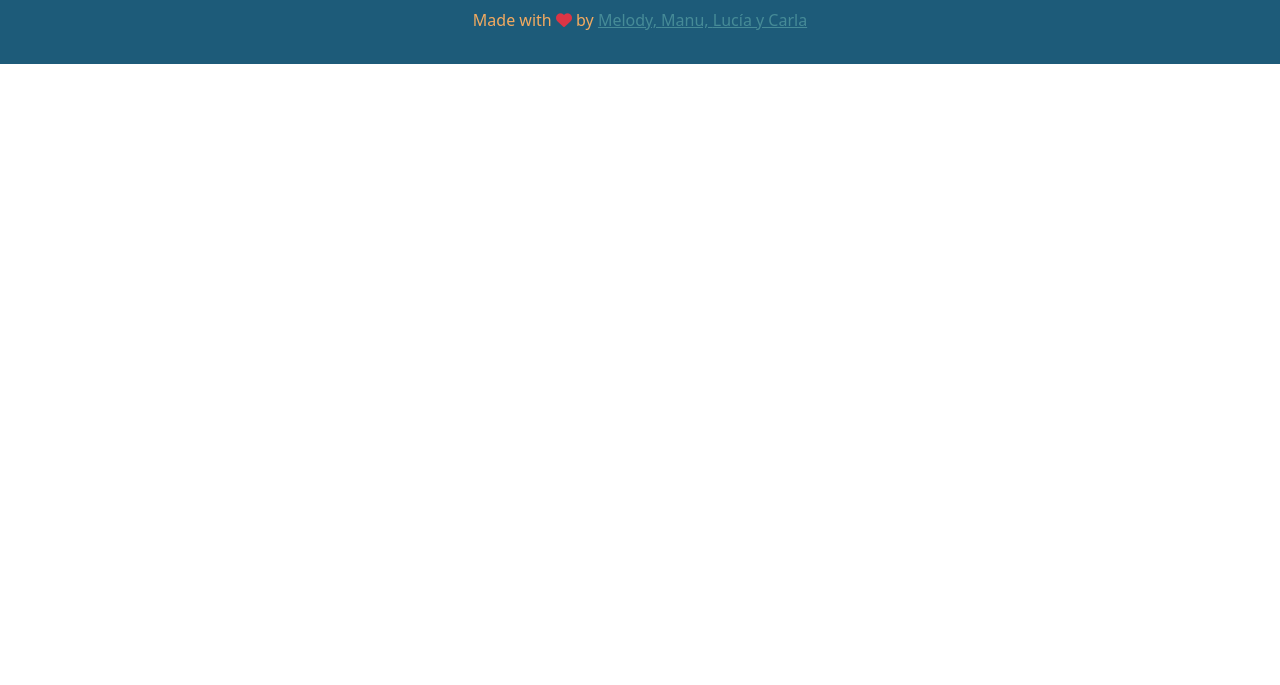
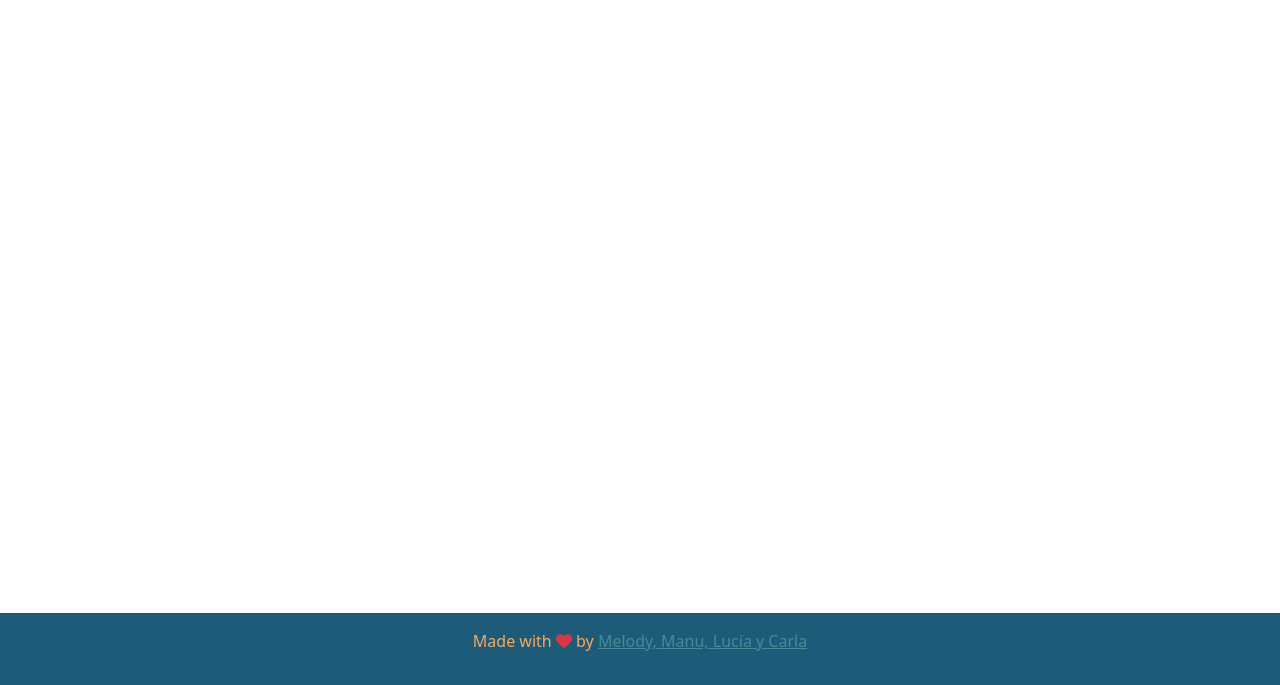
Before and after one commit to melodycious/cine-pals, a React app: page /list in a window 1280 px wide. Shown: the part 115-800 px from the top of the page. Built offline with nearby package versions, Linux system fonts and the light colour scheme; no server answers.

Commit message:
Se queda abajo el footer

```diff
--- a/src/front/js/component/footer/footer.css
+++ b/src/front/js/component/footer/footer.css
@@ -1,6 +1,9 @@
 .footer{
     background-color: #1D5B79;
     color: #F3AA60;
+    position: fixed ;
+    bottom: 0 ;
+    width: 100vw ;
 }
 a{
     color: #468B97;
```
